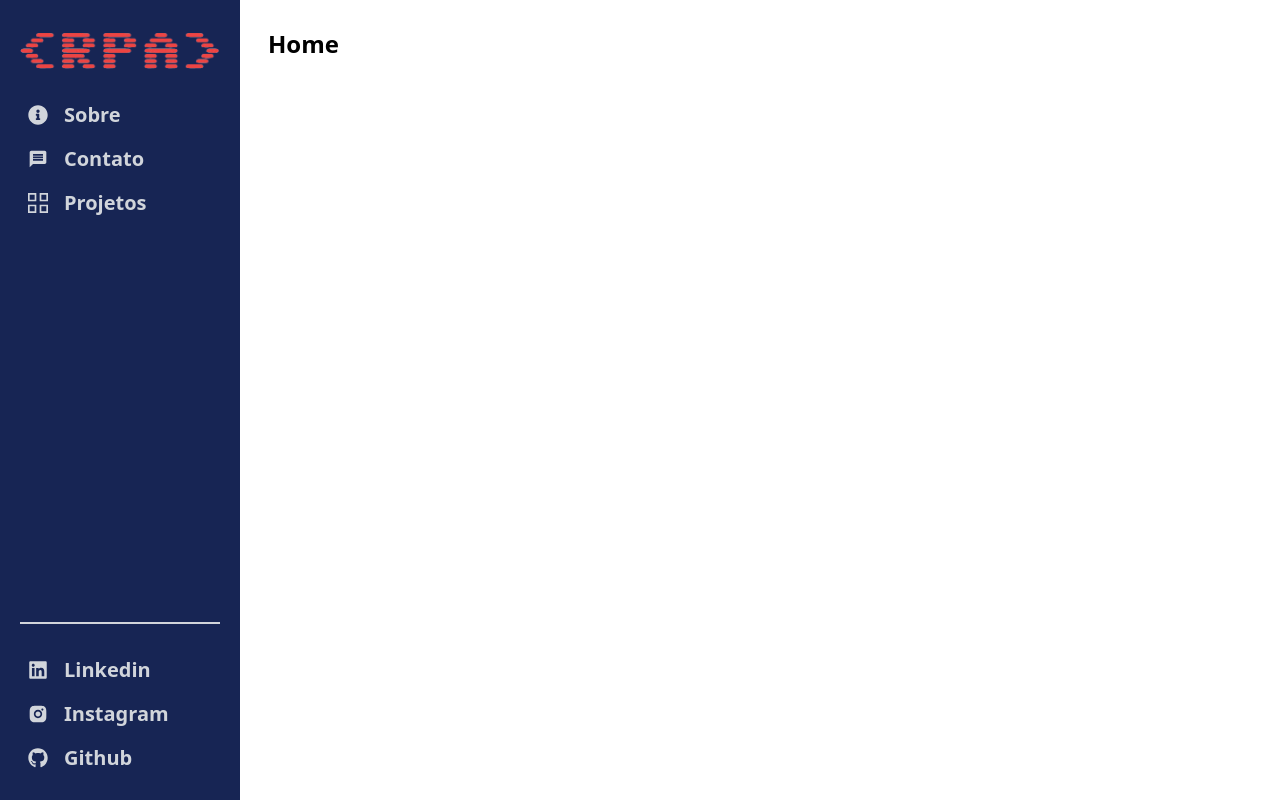
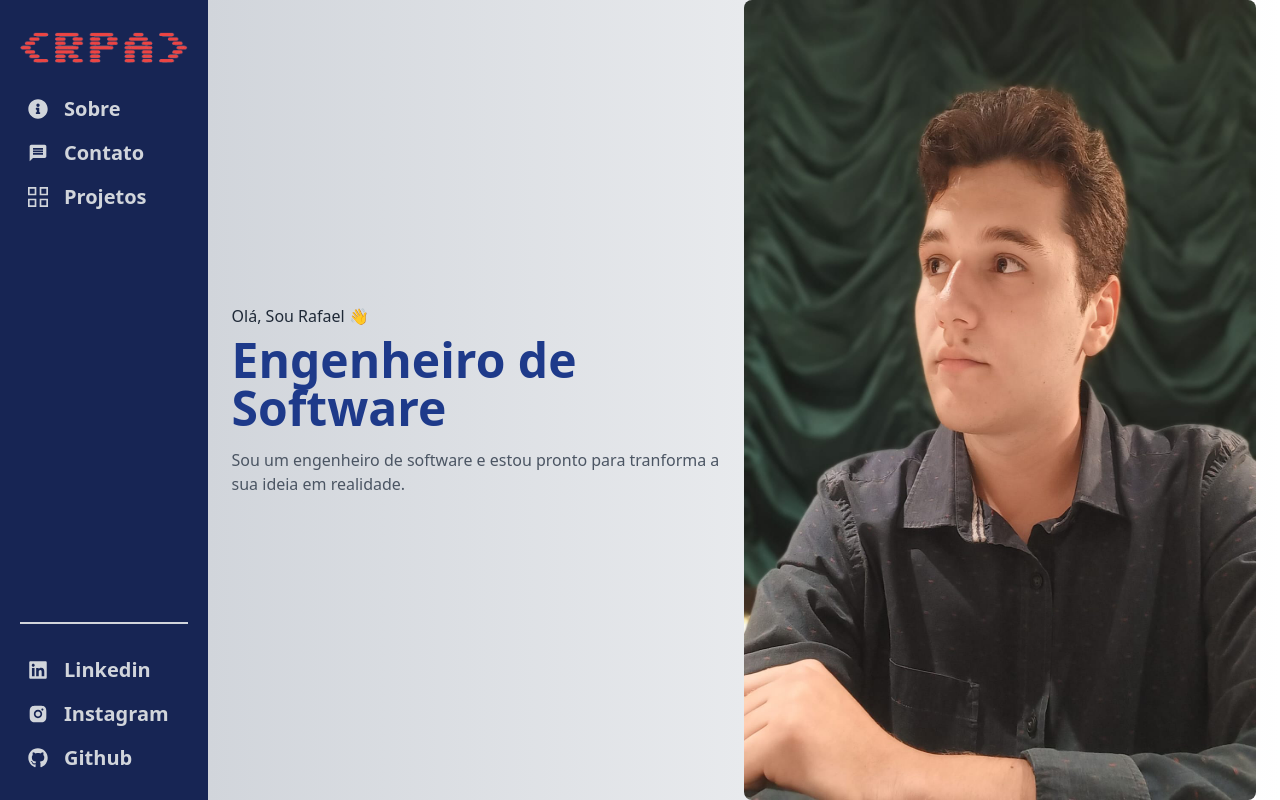
Before and after one commit to RafaelPA13/Portifolio, a React (Vite) app: page / in a window 1280 px wide. Built offline with nearby package versions, Linux system fonts and the light colour scheme.

Commit message:
Finalização da home

```diff
--- a/src/App.jsx
+++ b/src/App.jsx
@@ -1,12 +1,11 @@
 import Header from "./components/Header";
 import { Outlet } from "react-router-dom";
-import Footer from "./components/Footer";
 
 function App() {
   return (
-    <div className="flex">
+    <div className="flex w-full">
       <Header />
-      <div className="p-7 text-2xl font-semibold flex-1 h-screen">
+      <div className="w-full">
         <Outlet />
       </div>
     </div>
--- a/src/pages/Home.jsx
+++ b/src/pages/Home.jsx
@@ -1,7 +1,25 @@
 export default function Home() {
-    return (
-        <>
-            <h1>Home</h1>
-        </>
-    )
+  return (
+    <div className="h-screen bg-gradient-to-r from-gray-300 flex items-center">
+      <div className="w-full px-6 lg:flex lg:items-center lg:justify-between">
+        <div className="lg:w-1/2">
+          <h4 className="font-medium text-gray-800">Olá, Sou Rafael 👋</h4>
+          <h1 className="text-5xl font-bold text-blue-900 mt-2">
+            Engenheiro de Software
+          </h1>
+          <p className="text-gray-600 mt-4">
+            Sou um engenheiro de software e estou pronto para tranforma a sua
+            ideia em realidade.
+          </p>
+        </div>
+        <div class="mt-6 lg:mt-0 lg:w-1/2">
+          <img
+            src="/Perfil.jpg"
+            alt="Luca"
+            className="w-full h-auto rounded-lg lg:h-svh"
+          />
+        </div>
+      </div>
+    </div>
+  );
 }
```
Also changed, not shown: public/Perfil.jpg (added).
